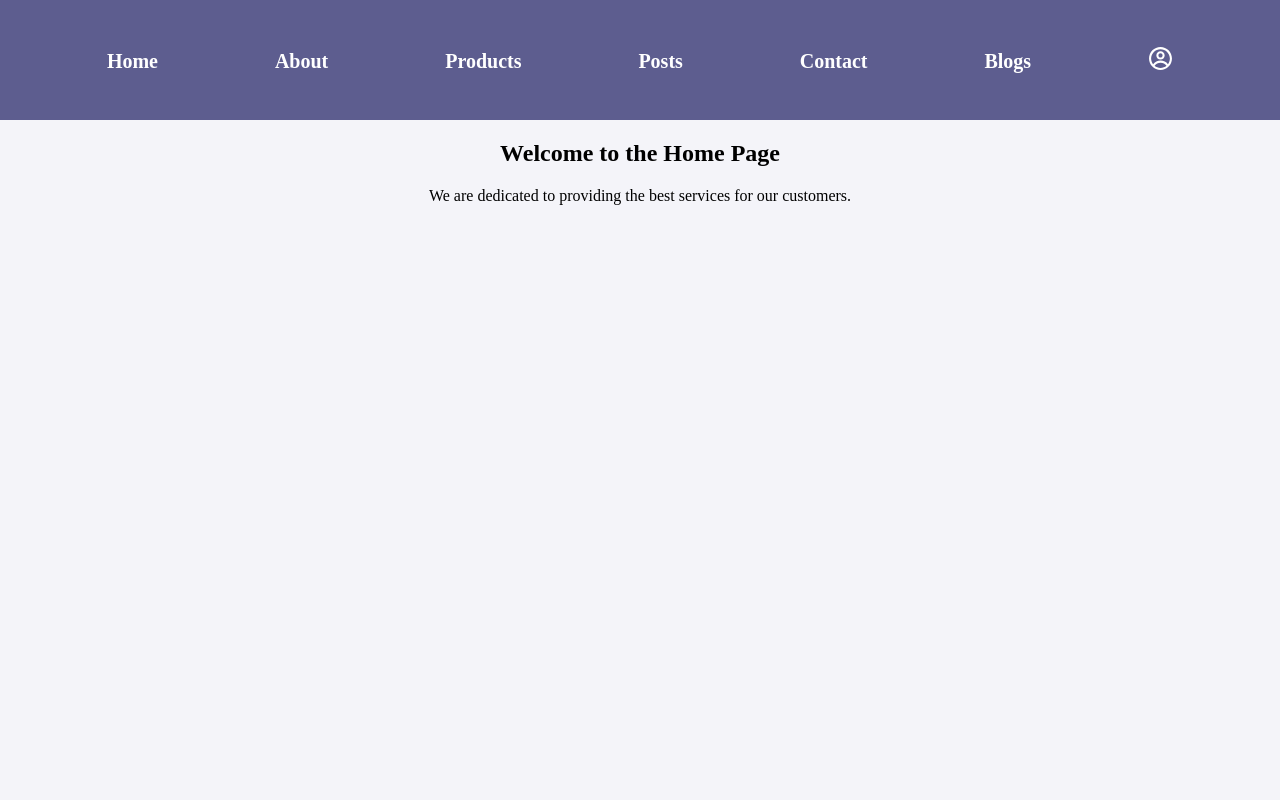
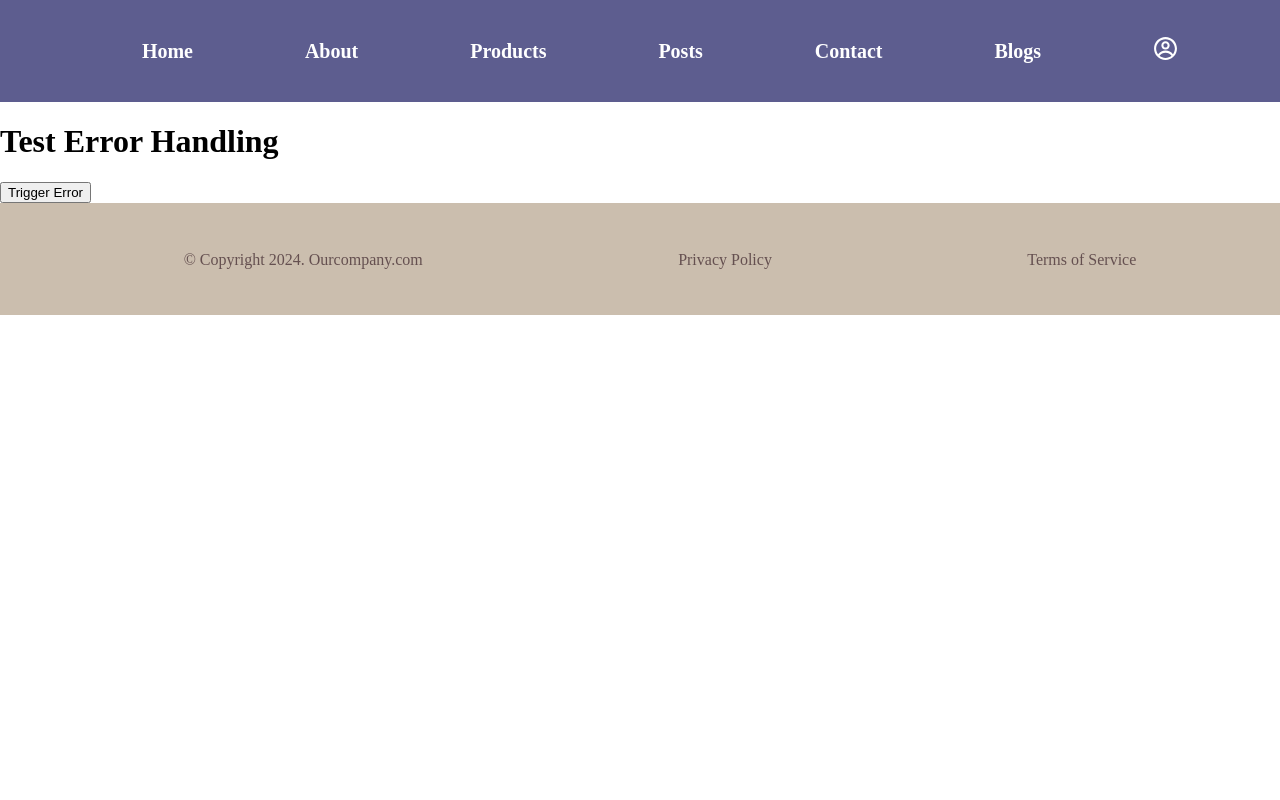
Before and after one commit to guranda26/online-shop, a Next.js app: page /error in a window 1280 px wide. Shown: the top 800 px of the page. Built offline with nearby package versions, Linux system fonts and the light colour scheme.

Commit message:
add global error file

```diff
--- /dev/null
+++ b/src/app/components/DangerousComponent.js
@@ -0,0 +1,12 @@
+// components/DangerousComponent.js
+import React, { useState } from "react";
+
+export default function DangerousComponent() {
+  const [throwError, setThrowError] = useState(false);
+
+  if (throwError) {
+    throw new Error("Deliberate Error");
+  }
+
+  return <button onClick={() => setThrowError(true)}>Trigger Error</button>;
+}
--- a/src/error.js
+++ b/src/app/error.js
@@ -1,12 +1,6 @@
 "use client";
 
-import { useEffect } from "react";
-
 export default function Error({ error, reset }) {
-  useEffect(() => {
-    console.error(error);
-  }, [error]);
-
   return (
     <div>
       <h2>Something went wrong!</h2>
--- /dev/null
+++ b/src/app/error/page.jsx
@@ -0,0 +1,12 @@
+"use client";
+import React from "react";
+import DangerousComponent from "../components/DangerousComponent";
+
+export default function TestErrorPage() {
+  return (
+    <>
+      <h1>Test Error Handling</h1>
+      <DangerousComponent />
+    </>
+  );
+}
--- /dev/null
+++ b/src/global-error.jsx
@@ -0,0 +1,10 @@
+export default function GlobalError({ error, reset }) {
+  return (
+    <html>
+      <body>
+        <h2>Something went wrong!</h2>
+        <button onClick={() => reset()}>Try again</button>
+      </body>
+    </html>
+  );
+}
```
